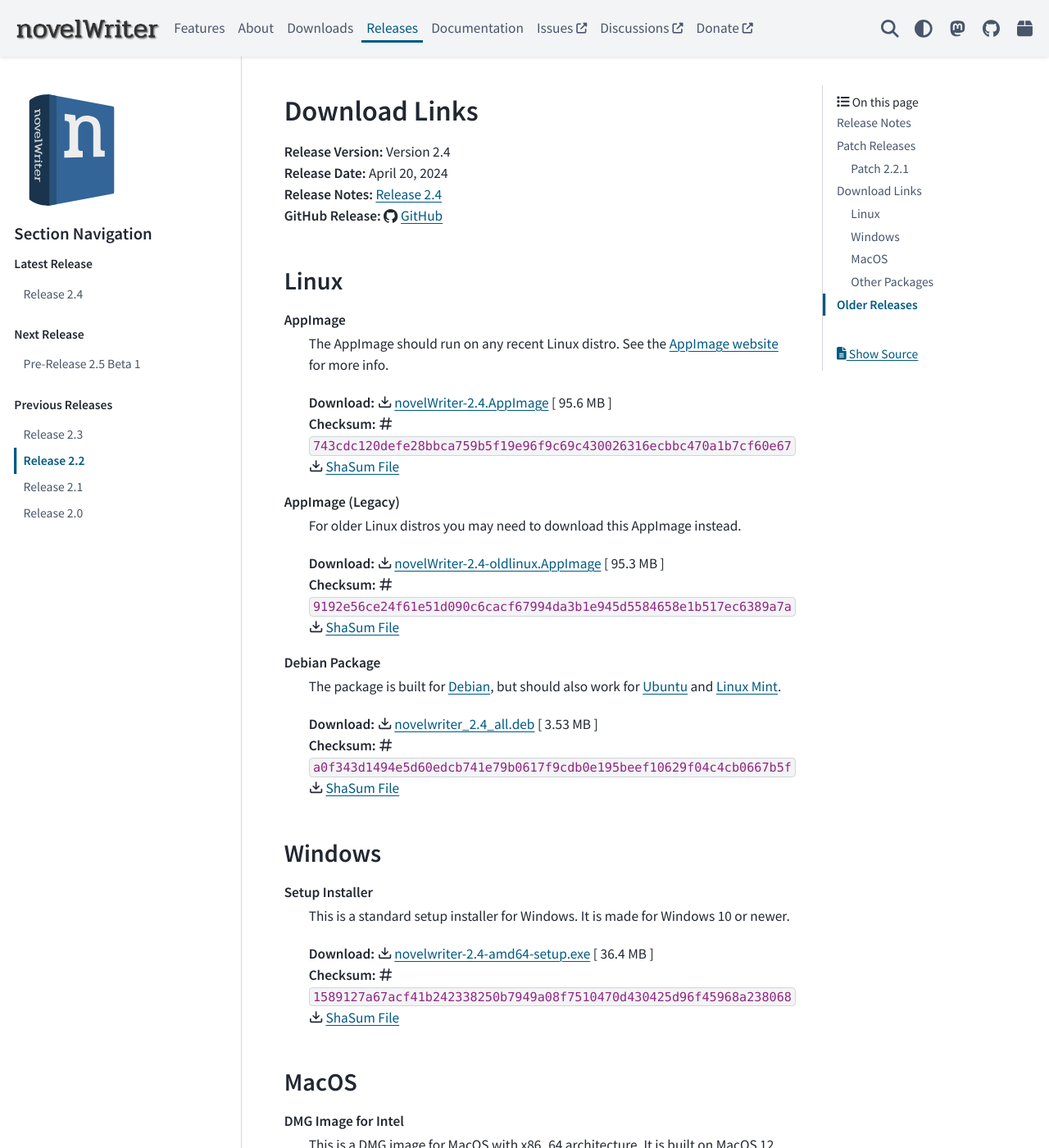
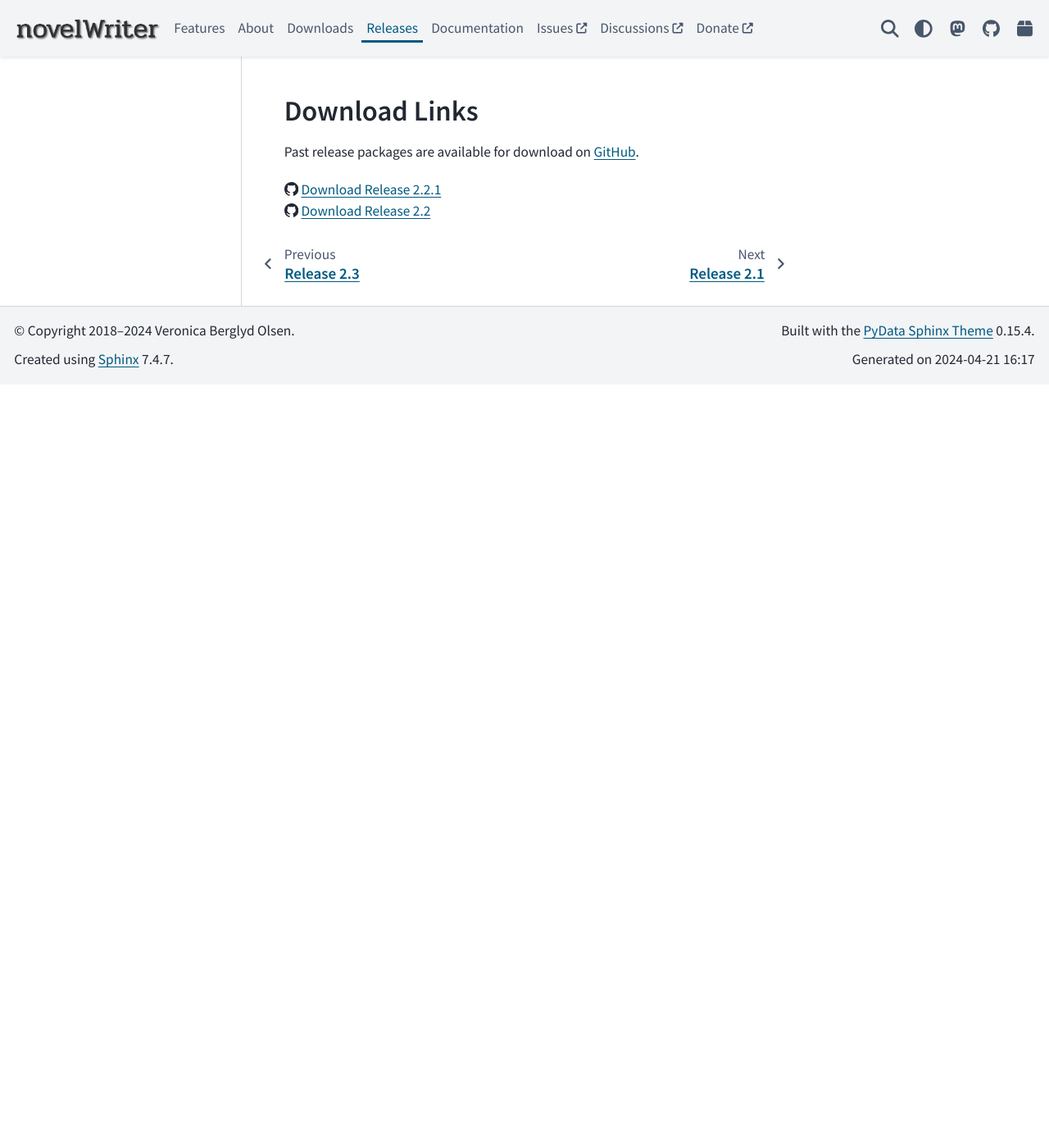
Before and after one commit to vkbo/novelWriter.io, a Sphinx documentation site: the page built from source/releases/release_2_2.rst, in a window 1280 px wide and 1400 px high, scrolled down 1820 px. Shown: the whole window at 82% size. Built offline with Sphinx 7.4.7 and the PyData theme 0.15.4, drawn with Linux system fonts in a browser that asks for light colours; after the commit the page ends 2289 px from its top, so only the background shows below that; some of the changed text lies outside the part shown.

Commit message:
Fix download section for older releases

```diff
--- a/source/releases/release_2_1.rst
+++ b/source/releases/release_2_1.rst
@@ -32,7 +32,7 @@
 
 .. _main_release_2_1_1:
 
-Patch 2.0.1
+Patch 2.1.1
 -----------
 
 **Release Date:** November 5, 2023
@@ -50,5 +50,5 @@
 
 Past release packages are available for download on `GitHub <https://github.com/vkbo/novelWriter/releases>`__.
 
+| :octicon:`mark-github` `Download Release 2.1.1 <https://github.com/vkbo/novelWriter/releases/tag/v2.1.1>`__
 | :octicon:`mark-github` `Download Release 2.1 <https://github.com/vkbo/novelWriter/releases/tag/v2.1>`__
-| :octicon:`mark-github` `Download Release 2.1.1 <https://github.com/vkbo/novelWriter/releases/tag/v2.1.1>`__
--- a/source/releases/release_2_2.rst
+++ b/source/releases/release_2_2.rst
@@ -62,12 +62,7 @@
 Download Links
 ==============
 
-.. include:: ../generated/download_release.rst
-
-
-Older Releases
-==============
-
 Past release packages are available for download on `GitHub <https://github.com/vkbo/novelWriter/releases>`__.
 
+| :octicon:`mark-github` `Download Release 2.2.1 <https://github.com/vkbo/novelWriter/releases/tag/v2.2.1>`__
 | :octicon:`mark-github` `Download Release 2.2 <https://github.com/vkbo/novelWriter/releases/tag/v2.2>`__
--- a/source/releases/release_2_3.rst
+++ b/source/releases/release_2_3.rst
@@ -157,14 +157,9 @@
 Download Links
 ==============
 
-.. include:: ../generated/download_release.rst
-
-
-Older Releases
-==============
-
 Past release packages are available for download on `GitHub <https://github.com/vkbo/novelWriter/releases>`__.
 
+| :octicon:`mark-github` `Download Release 2.3.1 <https://github.com/vkbo/novelWriter/releases/tag/v2.3.1>`__
 | :octicon:`mark-github` `Download Release 2.3 <https://github.com/vkbo/novelWriter/releases/tag/v2.3>`__
 | :octicon:`mark-github` `Download Release 2.3 RC 1 <https://github.com/vkbo/novelWriter/releases/tag/v2.3rc1>`__
 | :octicon:`mark-github` `Download Release 2.3 Beta 1 <https://github.com/vkbo/novelWriter/releases/tag/v2.3b1>`__
```
Also changed, not shown: source/releases/release_2_0.rst (+7 -7 lines).
